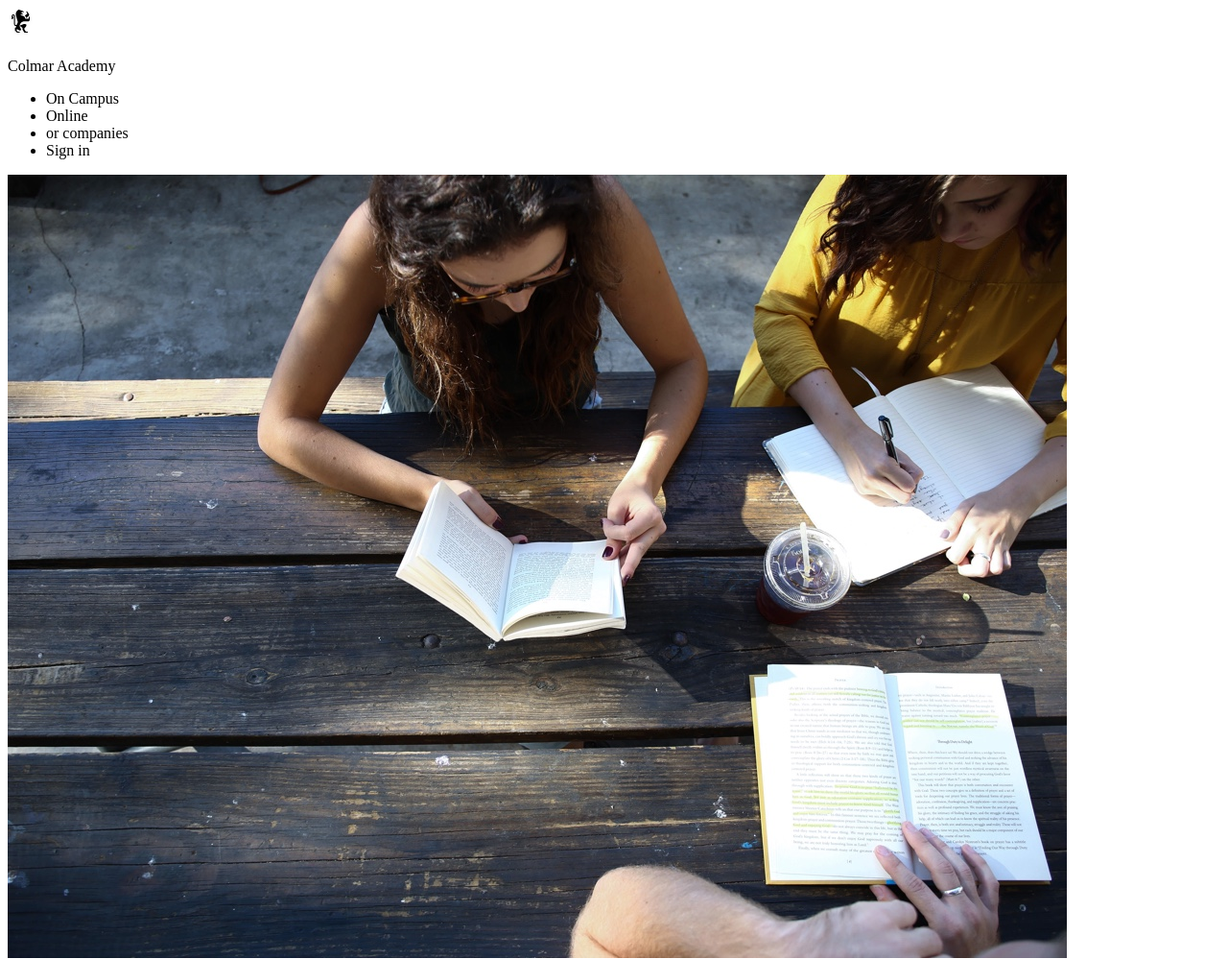
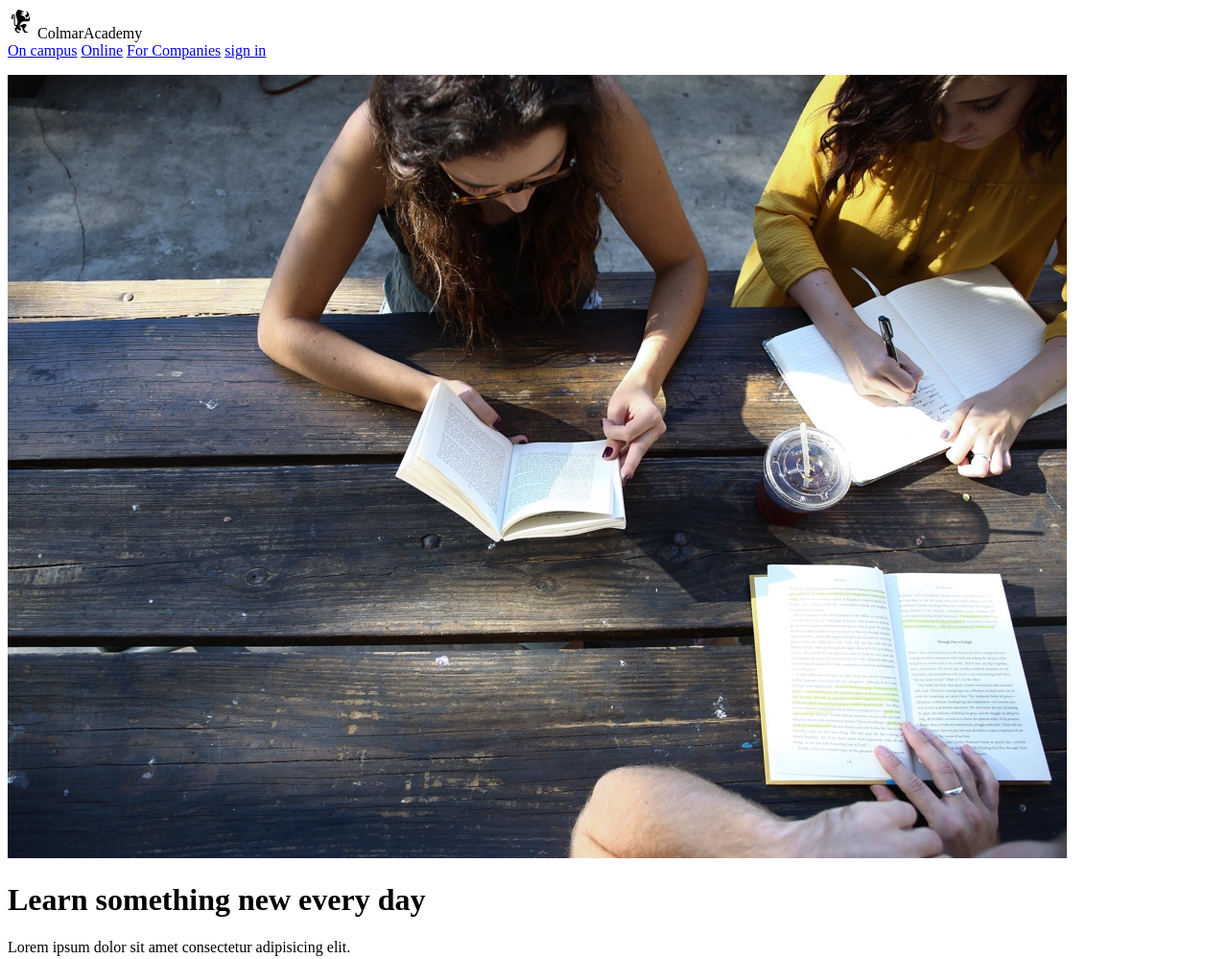
Before and after one commit to Noonhillghost/ColmarAcademy, a plain HTML site: page index.html in a window 1280 px wide. Shown: the top 999 px of the page at 96% size. Drawn offline with Linux system fonts and the light colour scheme.

Commit message:
header HTML

```diff
--- a/index.html
+++ b/index.html
@@ -8,19 +8,22 @@
     <title>Colmar Academy</title>
 </head>
 <body>
+    <!--Header-->
     <header>
-        <img src="resources/images/ic-logo.svg" />
-        <p>Colmar Academy</p>
-        <ul>
-            <li>On Campus</li>
-            <li>Online</li>
-            <li>or companies</li>
-            <li>Sign in</li>
+        <div class="logo"><img src="resources/images/ic-logo.svg" alt="company logo"/>
+            <span class="title-1">Colmar</span><span class="title-2">Academy</span>
+        </div>
 
-        </ul>
+        <nav class="desktop">
+            <span><a href="#">On campus</a></span>
+            <span><a href="#">Online</a></span>
+            <span><a href="#">For Companies</a></span>
+            <span><a href="#">sign in</a></span>
+        </nav>
     </header>
+    <!--Banner-->
     <banner>
-        <img src="resources/images/banner.jpg" />
+       <p><img class="banner" src="resources/images/banner.jpg" /></p>
         <h1>Learn something new every day</h1>
         <p>Lorem ipsum dolor sit amet consectetur adipisicing elit.</p>
         <a href="#">Start here</a>
```
